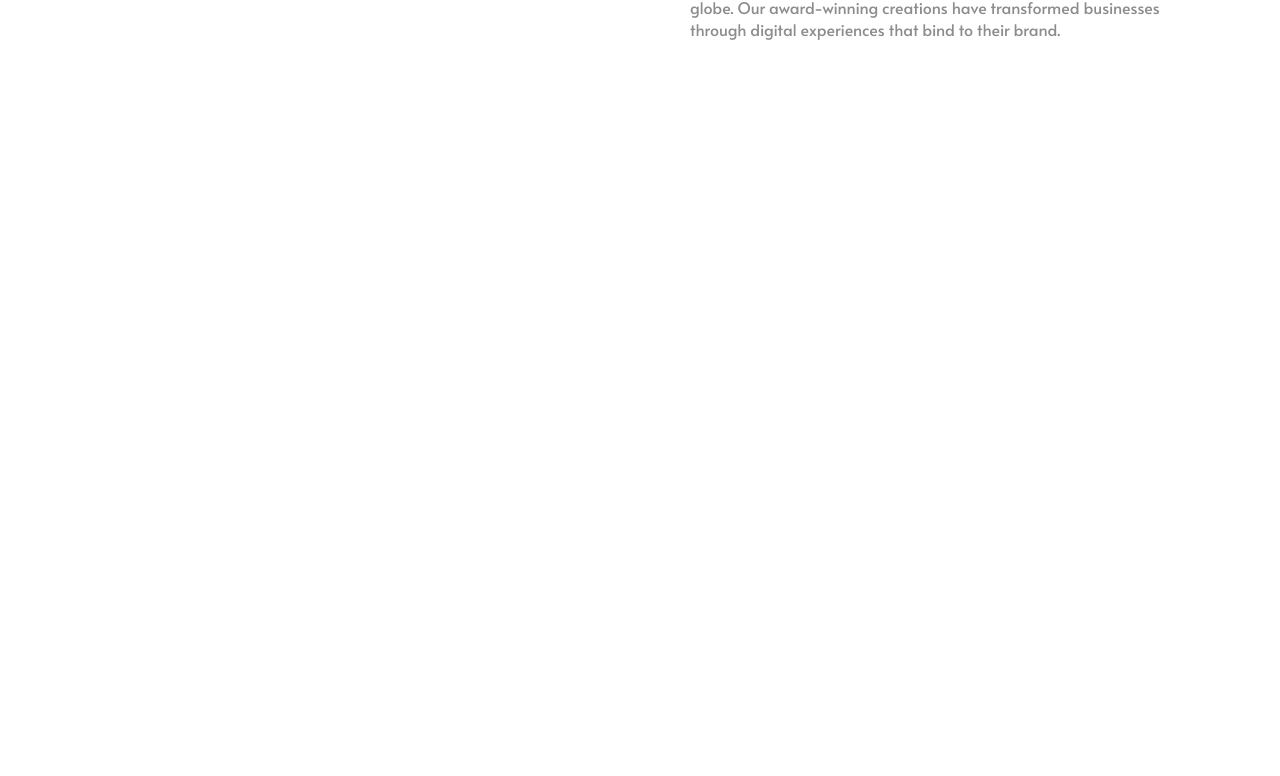
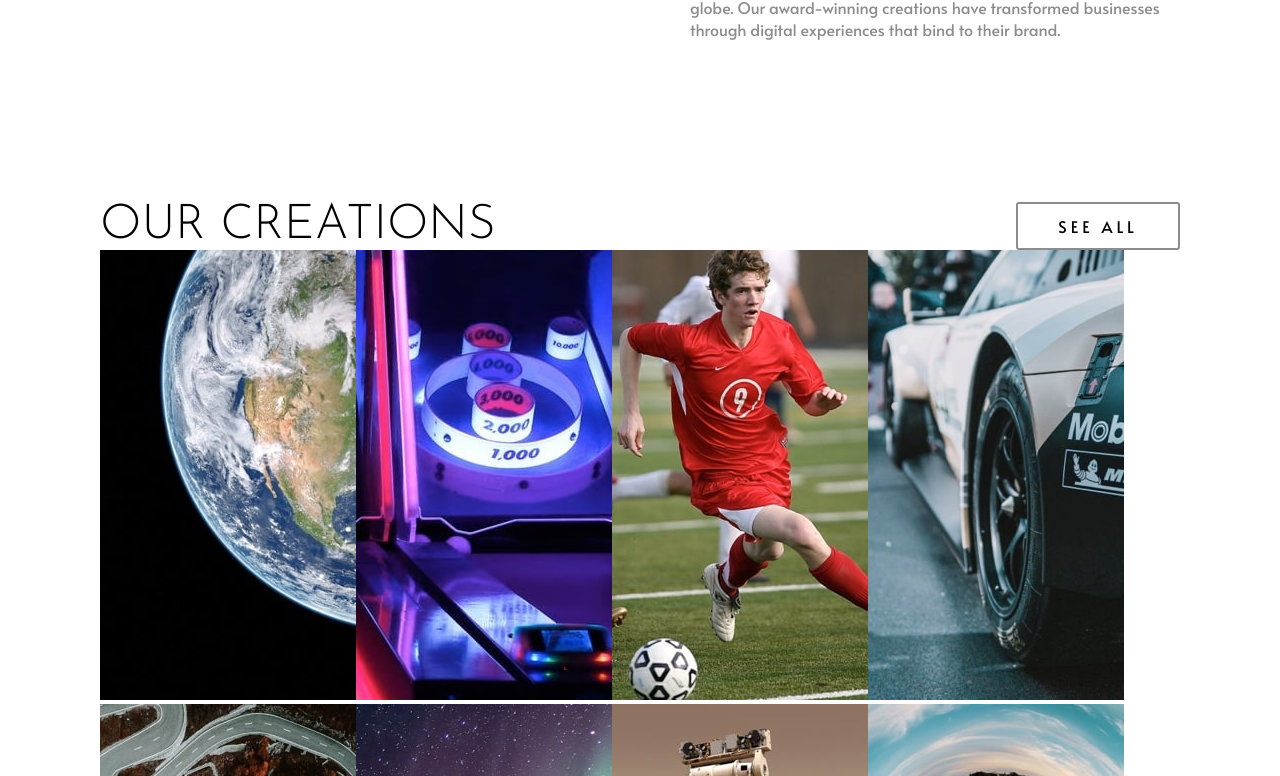
Before and after one commit to DantDev/loopstudios-page, a React (Vite) app: page / in a window 1280 px wide. Shown: the part 1184-1960 px from the top of the page. Before the commit the page ends 1324 px from the top, so only its background shows below. Built offline with nearby package versions, Linux system fonts and the light colour scheme.

Commit message:
content 2 added.

```diff
--- a/src/App.jsx
+++ b/src/App.jsx
@@ -2,6 +2,14 @@ import React from "react"
 import logo from "./assets/logo.svg"
 import imgHero from "./assets/desktop/image-hero.jpg"
 import imgInteractive from "./assets/desktop/image-interactive.jpg"
+import earthImg from "./assets/desktop/image-deep-earth.jpg"
+import arcadeImg from "./assets/desktop/image-night-arcade.jpg"
+import soccerImg from "./assets/desktop/image-soccer-team.jpg"
+import gridImg from "./assets/desktop/image-grid.jpg"
+import aboveImg from "./assets/desktop/image-from-above.jpg"
+import borealisImg from "./assets/desktop/image-pocket-borealis.jpg"
+import curiosityImg from "./assets/desktop/image-curiosity.jpg"
+import fisheyeImg from "./assets/desktop/image-fisheye.jpg"
 
 function App() {
 
@@ -40,6 +48,22 @@ function App() {
           <p className="content-1-text">Founded in 2011, Loopstudios has been producing world-class virtual reality projects for some of the best companies around the globe. Our award-winning creations have transformed businesses through digital experiences that bind to their brand.</p>
         </div>
       </div>
+      <div className="content-2">
+        <div className="content-2-info">
+          <h2 className="content-2-title">OUR CREATIONS</h2>
+          <button className="see-btn">SEE ALL</button>
+        </div>
+        <div className="content-2-imgs">
+          <img src={earthImg} />
+          <img src={arcadeImg} />
+          <img src={soccerImg} />
+          <img src={gridImg} />
+          <img src={aboveImg} />
+          <img src={borealisImg} />
+          <img src={curiosityImg} />
+          <img src={fisheyeImg} />
+        </div>
+      </div>
     </div>
   )
 }
--- a/src/index.css
+++ b/src/index.css
@@ -170,3 +170,28 @@ span{
   font-family: var(--ff-alata);
   color: var(--clr-dark-gray);
 }
+
+.content-2{
+  padding: 100px;
+}
+
+.content-2-info{
+  display: flex;
+}
+
+.content-2-title{
+  font-family: var(--ff-josefin);
+  font-weight: 300;
+  font-size: 3em;
+  margin-right: auto;
+}
+
+.see-btn{
+  background: white;
+  font-family: var(--ff-alata);
+  letter-spacing: 4px;
+  font-size: 1em;
+  padding: 0 40px;
+  border: 2px solid var(--clr-dark-gray);
+  border-radius: 3px;
+}
```
